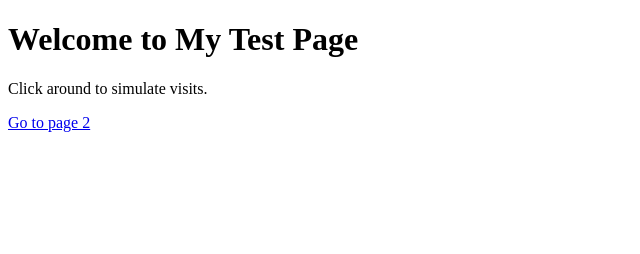
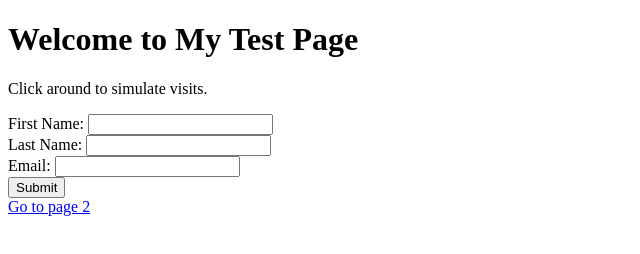
Before and after one commit to Jhoalz09/ae-tracking-demo, a plain HTML site: page index.html in a window 1280 px wide. Shown: the whole page, without its empty margins (0-640 px from the left). Drawn offline with Linux system fonts and the light colour scheme.

Commit message:
Update index.html

```diff
--- a/index.html
+++ b/index.html
@@ -8,7 +8,6 @@
     piAId = '1043723';
     piCId = '310998';  // Campaign ID from your form setup
     piHostname = 'go.demo.pardot.com';
-
     (function() {
       function async_load() {
         var s = document.createElement('script');
@@ -29,23 +28,23 @@
   <h1>Welcome to My Test Page</h1>
   <p>Click around to simulate visits.</p>
 
-  <!-- PARDOT FORM EMBED: merges visitor into Prospect -->
-  <div id="pardot-form">
-    <!-- Example from Pardot’s Embed Code modal -->
-<script
-  type="text/javascript"
-  src="https://go.demo.pardot.com/l/1042723/2025-06-11/3bwg74.js">
-</script>
-<noscript>
-  <iframe
-    src="https://go.demo.pardot.com/l/1042723/2025-06-11/3bwg74?iframe=true"
-    width="100%" height="500" frameborder="0" allowTransparency="true"
-    style="border:0;">
-  </iframe>
-</noscript>
-
-
-  </div>
+  <!-- PARDOT FORM HANDLER: merges visitor into Prospect -->
+  <form
+    id="pardot-form"
+    action="https://go.demo.pardot.com/l/1042723/2025-06-11/3bwg77"
+    method="post"
+  >
+    <label for="first_name">First Name:</label>
+    <input type="text" id="first_name" name="first_name" required>
+    <br>
+    <label for="last_name">Last Name:</label>
+    <input type="text" id="last_name" name="last_name" required>
+    <br>
+    <label for="email">Email:</label>
+    <input type="email" id="email" name="email" required>
+    <br>
+    <button type="submit">Submit</button>
+  </form>
 
   <a href="second.html">Go to page 2</a>
 </body>
```
